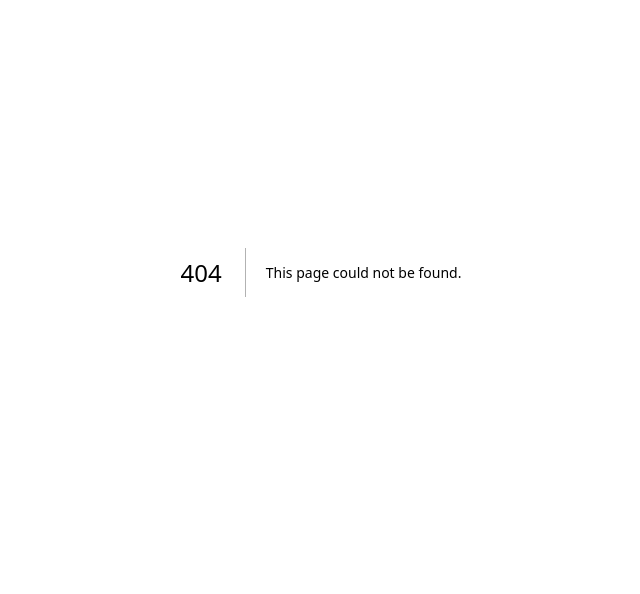
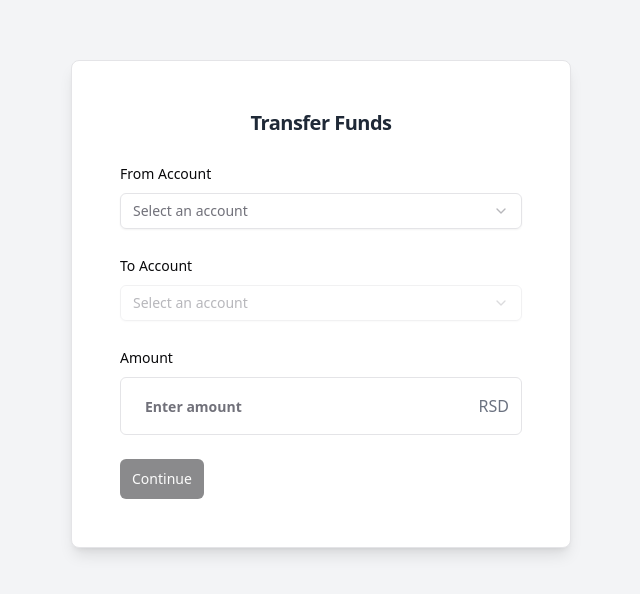
Before and after one commit to vuksijakovic/Banka-4-Frontend, a Next.js app: page /transfer in a window 1280 px wide. Before the commit this address had no page. Shown: the part 128-722 px from the top of the page, without its empty margins (319-959 px from the left). Built offline with nearby package versions, Linux system fonts and the light colour scheme.

Commit message:
design first iteration of transfer form

```diff
--- /dev/null
+++ b/src/app/transfer/page.tsx
@@ -0,0 +1,51 @@
+'use client';
+
+import TransferForm from '@/components/transfer/transfer-form';
+
+export default function TransferPage() {
+  // Mock podaci za testiranje računa
+  const mockAccounts = [
+    {
+      id: '1',
+      accountNumber: '265000000123456789',
+      availableBalance: 558600.0,
+      currency: { code: 'RSD', symbol: 'RSD' },
+    },
+    {
+      id: '2',
+      accountNumber: '265000000987654321',
+      availableBalance: 153555.0,
+      currency: { code: 'RSD', symbol: 'RSD' },
+    },
+    {
+      id: '3',
+      accountNumber: '112233445566778899',
+      availableBalance: 3200.5,
+      currency: { code: 'EUR', symbol: '€' },
+    },
+    {
+      id: '4',
+      accountNumber: '998877665544332211',
+      availableBalance: 5200.75,
+      currency: { code: 'EUR', symbol: '€' },
+    },
+  ];
+
+  // Funkcija koja hendluje submit
+  const handleTransferSubmit = (transferData: {
+    fromAccount: string;
+    toAccount: string;
+    amount: number;
+  }) => {
+    console.log('Transfer Data:', transferData);
+    alert(
+      `Transfer request submitted!\n\nFrom: ${transferData.fromAccount}\nTo: ${transferData.toAccount}\nAmount: ${transferData.amount}`
+    );
+  };
+
+  return (
+    <div className="flex justify-center items-center h-screen bg-gray-100">
+      <TransferForm accounts={mockAccounts} onSubmit={handleTransferSubmit} />
+    </div>
+  );
+}
--- /dev/null
+++ b/src/components/transfer/transfer-form.tsx
@@ -0,0 +1,211 @@
+'use client';
+
+import * as React from 'react';
+import { Input } from '@/components/ui/input';
+import { Button } from '@/components/ui/button';
+import {
+  Form,
+  FormControl,
+  FormField,
+  FormItem,
+  FormLabel,
+  FormMessage,
+} from '@/components/ui/form';
+import { useForm } from 'react-hook-form';
+import { Card, CardContent, CardHeader, CardTitle } from '@/components/ui/card';
+import {
+  Select,
+  SelectContent,
+  SelectItem,
+  SelectTrigger,
+  SelectValue,
+} from '@/components/ui/select';
+import { z } from 'zod';
+import { zodResolver } from '@hookform/resolvers/zod';
+
+interface Account {
+  id: string;
+  accountNumber: string;
+  availableBalance: number;
+  currency: {
+    code: string;
+    symbol: string;
+  };
+}
+
+interface TransferFormProps {
+  accounts: Account[];
+  onSubmit: (transferData: {
+    fromAccount: string;
+    toAccount: string;
+    amount: number;
+  }) => void;
+}
+
+const transferSchema = z.object({
+  fromAccount: z.string().min(1, 'Please select an account'),
+  toAccount: z.string().min(1, 'Please select an account'),
+  amount: z.string().regex(/^\d+(\.\d{1,2})?$/, 'Invalid amount'),
+});
+
+export default function TransferForm({
+  accounts,
+  onSubmit,
+}: TransferFormProps) {
+  const form = useForm({
+    resolver: zodResolver(transferSchema),
+    defaultValues: {
+      fromAccount: '',
+      toAccount: '',
+      amount: '',
+    },
+  });
+
+  const fromAccount = form.watch('fromAccount');
+  const selectedFromAccount = accounts.find((acc) => acc.id === fromAccount);
+
+  const filteredToAccounts = accounts.filter(
+    (acc) =>
+      acc.currency.code === selectedFromAccount?.currency.code &&
+      acc.id !== fromAccount
+  );
+
+  function handleSubmit(data: {
+    fromAccount: string;
+    toAccount: string;
+    amount: string;
+  }) {
+    onSubmit({
+      fromAccount: data.fromAccount,
+      toAccount: data.toAccount,
+      amount: parseFloat(data.amount),
+    });
+  }
+
+  return (
+    <div className="flex justify-center items-center pt-16">
+      <Card className="w-[500px] shadow-lg border bg-white p-6 transition-all hover:shadow-xl">
+        <CardHeader>
+          <CardTitle className="text-center text-xl font-semibold text-gray-800">
+            Transfer Funds
+          </CardTitle>
+        </CardHeader>
+        <CardContent>
+          <Form {...form}>
+            <form
+              onSubmit={form.handleSubmit(handleSubmit)}
+              className="space-y-6"
+            >
+              {/* FROM Account */}
+              <FormField
+                control={form.control}
+                name="fromAccount"
+                render={({ field }) => (
+                  <FormItem>
+                    <FormLabel>From Account</FormLabel>
+                    <FormControl>
+                      <Select onValueChange={field.onChange}>
+                        <SelectTrigger>
+                          <SelectValue placeholder="Select an account" />
+                        </SelectTrigger>
+                        <SelectContent>
+                          {accounts.map((account) => (
+                            <SelectItem key={account.id} value={account.id}>
+                              {account.accountNumber} ({account.currency.symbol}
+                              )
+                            </SelectItem>
+                          ))}
+                        </SelectContent>
+                      </Select>
+                    </FormControl>
+                    {selectedFromAccount && (
+                      <p className="text-sm text-gray-600 mt-1">
+                        Available:{' '}
+                        <span className="font-semibold">
+                          {selectedFromAccount.availableBalance}
+                        </span>{' '}
+                        {selectedFromAccount.currency.code}
+                      </p>
+                    )}
+                    <FormMessage />
+                  </FormItem>
+                )}
+              />
+
+              {/* TO Account */}
+              <FormField
+                control={form.control}
+                name="toAccount"
+                render={({ field }) => (
+                  <FormItem>
+                    <FormLabel>To Account</FormLabel>
+                    <FormControl>
+                      <Select
+                        onValueChange={field.onChange}
+                        disabled={!fromAccount}
+                      >
+                        <SelectTrigger>
+                          <SelectValue placeholder="Select an account" />
+                        </SelectTrigger>
+                        <SelectContent>
+                          {filteredToAccounts.length > 0 ? (
+                            filteredToAccounts.map((account) => (
+                              <SelectItem key={account.id} value={account.id}>
+                                {account.accountNumber} (
+                                {account.currency.symbol})
+                              </SelectItem>
+                            ))
+                          ) : (
+                            <p className="text-gray-500 p-2 text-sm">
+                              No available accounts
+                            </p>
+                          )}
+                        </SelectContent>
+                      </Select>
+                    </FormControl>
+                    <FormMessage />
+                  </FormItem>
+                )}
+              />
+
+              {/* Amount */}
+              <FormField
+                control={form.control}
+                name="amount"
+                render={({ field }) => (
+                  <FormItem>
+                    <FormLabel>Amount</FormLabel>
+                    <FormControl>
+                      <div className="flex items-center border rounded-md px-3 py-2">
+                        <Input
+                          className="flex-1 border-none focus:ring-0 text-lg font-semibold"
+                          placeholder="Enter amount"
+                          {...field}
+                        />
+                        <span className="ml-2 text-gray-500 font-medium">
+                          {selectedFromAccount
+                            ? selectedFromAccount.currency.code
+                            : 'RSD'}
+                        </span>
+                      </div>
+                    </FormControl>
+                    <FormMessage />
+                  </FormItem>
+                )}
+              />
+
+              {/* Submit Button */}
+              <Button
+                type="submit"
+                className="px-3 py-1 text-sm"
+                disabled={!fromAccount || !filteredToAccounts.length}
+              >
+                Continue
+              </Button>
+            </form>
+          </Form>
+        </CardContent>
+      </Card>
+    </div>
+  );
+}
```
